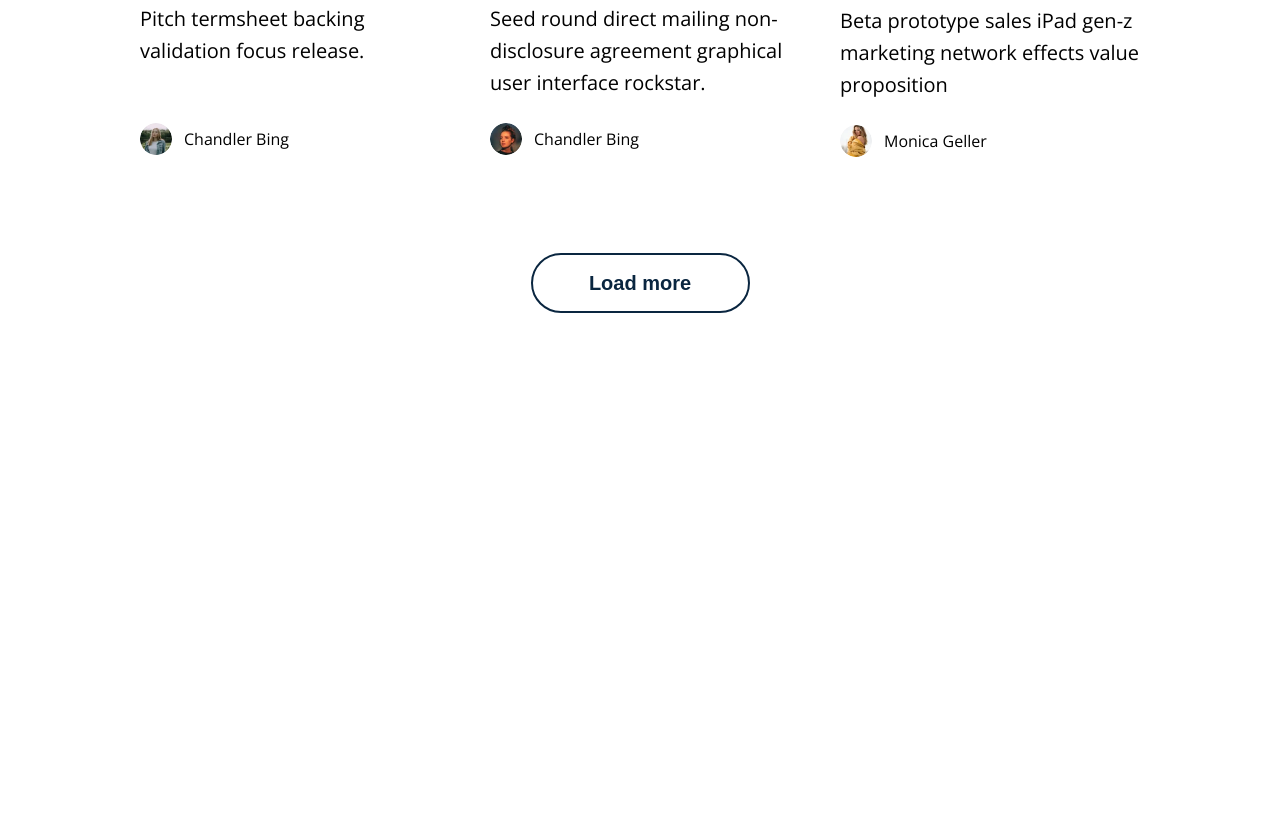
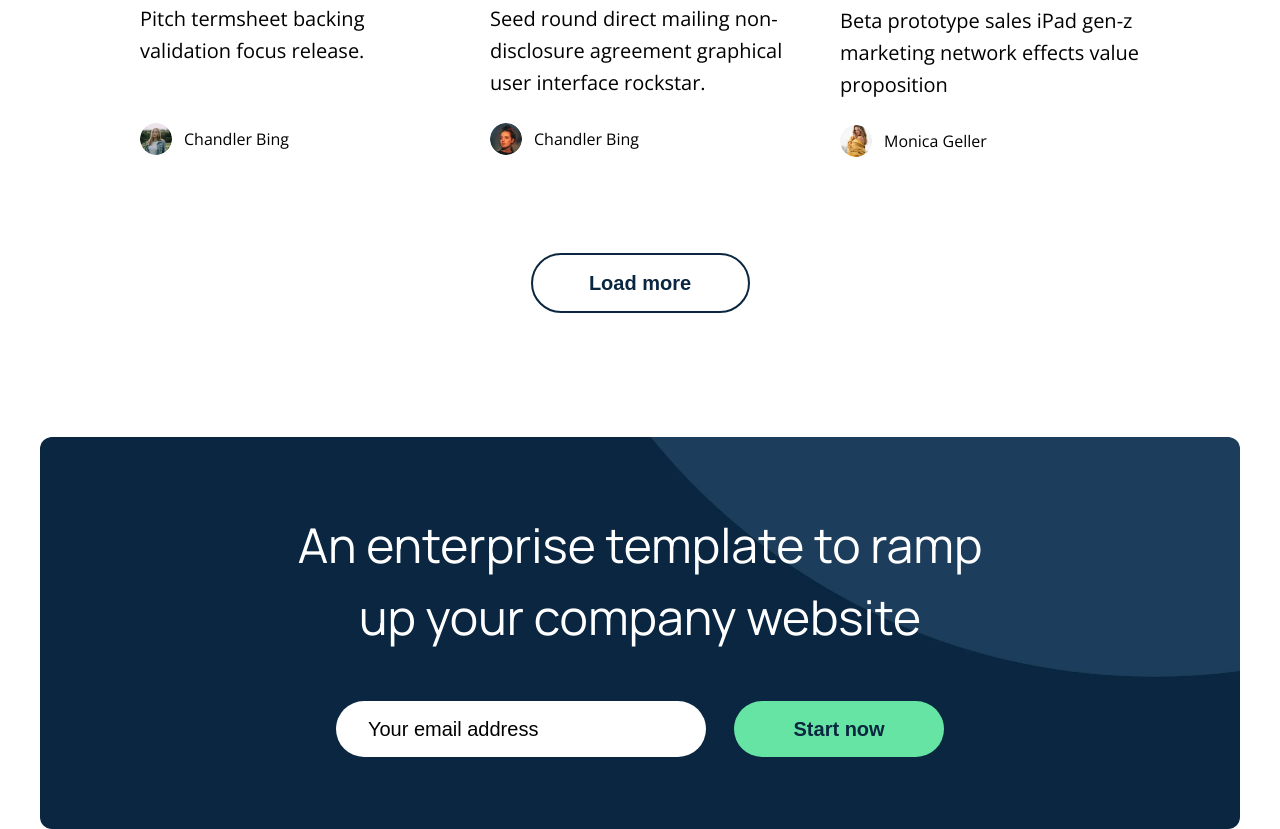
Before and after one commit to ku13shov/boldo, a website: page app/index.html in a window 1280 px wide. Shown: the part 1818-2647 px from the top of the page. Before the commit the page ends 2255 px from the top, so only its background shows below. Drawn offline with nearby package versions, Linux system fonts and the light colour scheme.

Commit message:
add action section

```diff
--- a/app/index.html
+++ b/app/index.html
@@ -294,6 +294,23 @@
                 </button>
             </div>
         </section>
+
+        <section class="action">
+            <div class="container">
+                <div class="action__inner">
+                    <h2 class="action__title">
+                        An enterprise template to ramp up your company website
+                    </h2>
+
+                    <form class="action__form">
+                        <input class="action__form-email" type="email" placeholder="Your email address">
+                        <button class="action__form-btn" type="submit">
+                            Start now
+                        </button>
+                    </form>
+                </div>
+            </div>
+        </section>
     </main>
 </body>
 
--- a/app/scss/style.scss
+++ b/app/scss/style.scss
@@ -269,3 +269,66 @@ body {
         }
     }
 }
+
+.action {
+    &__inner {
+        background: url("../images/action.webp");
+        background-size: cover;
+        background-repeat: no-repeat;
+        background-position: center;
+        border-radius: 12px;
+        padding: 72px 0;
+    }
+
+    &__title {
+        max-width: 716px;
+        width: 100%;
+        margin: 0 auto 48px;
+        text-align: center;
+        font-family: 'Manrope', sans-serif;
+        font-weight: 400;
+        font-size: 48px;
+        line-height: 72px;
+        color: #fff;
+    }
+
+    &__form {
+        text-align: center;
+
+        &-email {
+            font-size: 20px;
+            line-height: 32px;
+            color: #000;
+            padding: 0 32px;
+            border-radius: 56px;
+            border: none;
+            background-color: #fff;
+            max-width: 370px;
+            width: 100%;
+            height: 56px;
+            outline-color: #65e4a3;
+            margin-right: 24px;
+
+            &::placeholder {
+                color: #000;
+            }
+        }
+
+        &-btn {
+            border-radius: 56px;
+            max-width: 210px;
+            width: 100%;
+            height: 56px;
+            font-weight: 700;
+            font-size: 20px;
+            line-height: 28px;
+            color: #0a2640;
+            background-color: #65e4a3;
+            transition: background-color .2s ease-in-out;
+
+            &:hover {
+                background-color: #2bd07c;
+            }
+        }
+    }
+}
```
Also changed, not shown: app/css/style.min.css, app/images/action.webp (added).
